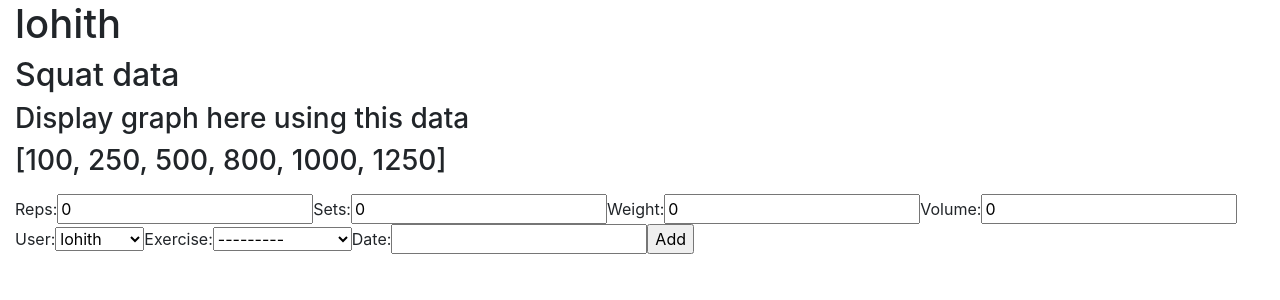
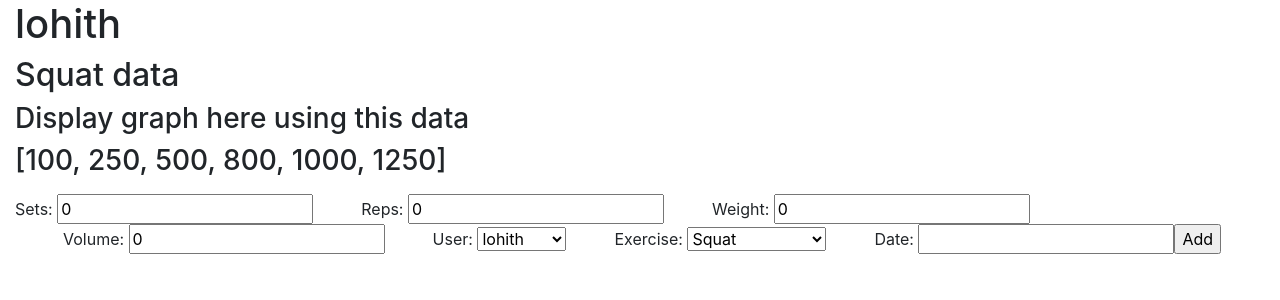
Before and after one commit to lohithmadhala/wk_trc, a Django app: page /home/1/Squat/ in a window 1280 px wide. Shown: the part 56-356 px from the top of the page. Run offline with Django 3.2, Linux system fonts and the light colour scheme; data comes from the database, SQL or seed files in the repository; some libraries are stand-ins or nearby versions.

Commit message:
added more files

```diff
--- a/main/views.py
+++ b/main/views.py
@@ -34,6 +34,7 @@ def user_home_view(request, id):
 
 def user_exercise_view(request, id, ex_name):
     user = User.objects.get(id = id)
+    exercises = Exercise.objects.get(exercise_name = ex_name)
     exerciseInput = ExerciseForm()
 
     print(request.POST)
@@ -42,7 +43,7 @@ def user_exercise_view(request, id, ex_name):
             exerciseInput.save()
     else:
         print("user going to enter data")
-        pre_filled = {'user': user, 'exercise': ex_name}
+        pre_filled = {'user': user, 'exercise': exercises}
         exerciseInput = ExerciseForm(initial = pre_filled)
 
     prev = [100, 250, 500, 800, 1000, 1250]
--- a/templates/userExerciseDetail.html
+++ b/templates/userExerciseDetail.html
@@ -2,14 +2,20 @@
 
 {% block content %}
 
-  <h1> {{ user.user_name }}  </h1>
+<h1> {{ user.user_name }} </h1>
 <h2> {{ ex_name }} data </h2>
 
 <h3>Display graph here using this data</h3>
 <h3> {{prev}} </h3>
 
 <form class="form-inline mt-3" action="" method="POST">{% csrf_token%}
-    {{ex_Form.as_table}}
+  <div class=""> Sets: {{ex_Form.sets}} </div>
+  <div class="ml-5"> Reps: {{ex_Form.reps}} </div>
+  <div class="ml-5"> Weight: {{ex_Form.weight}} </div>
+  <div class="ml-5"> Volume: {{ex_Form.volume}} </div>
+  <div class="ml-5"> User: {{ex_Form.user}} </div>
+  <div class="ml-5"> Exercise: {{ex_Form.exercise}} </div>
+  <div class="ml-5"> Date: {{ex_Form.date}} </div>
   <input type="submit" name="" value="Add">
 </form>
 
```
Lines whose indentation alone changed are shown as unchanged.
